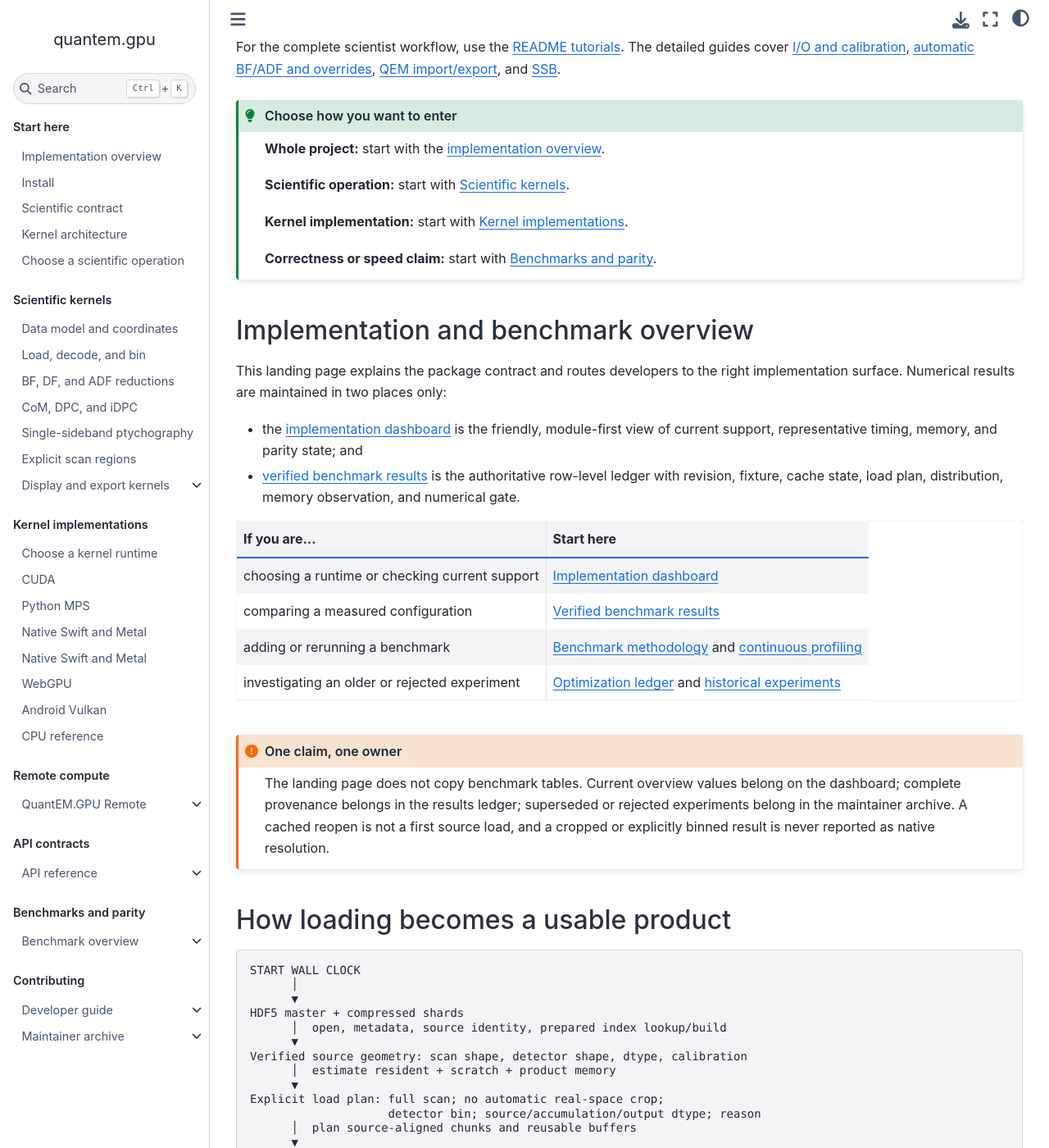
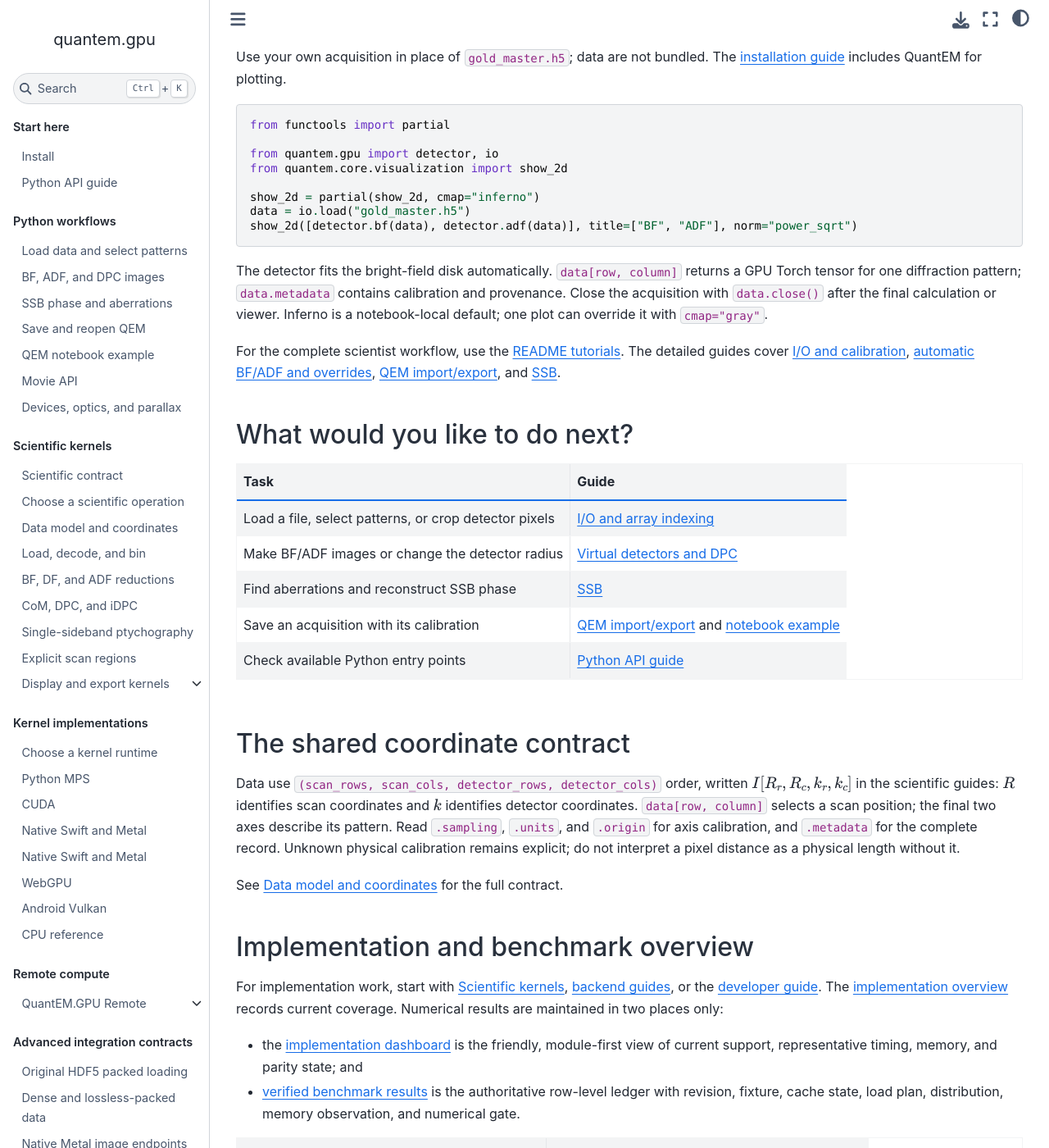
Before and after one commit to bobleesj/quantem.gpu, a Jupyter Book: the page built from docs/intro.md, in a window 1280 px wide and 1400 px high, scrolled down 815 px. Shown: the whole window at 82% size. Built offline with Jupyter Book 1.0.4 settings and Sphinx 7.4.7 and the Sphinx Book theme 1.1.4, drawn with Linux system fonts in a browser that asks for light colours; some of the changed text lies outside the part shown.

Commit message:
docs: prioritize Python workflows and MPS setup

````diff
--- a/docs/_toc.yml
+++ b/docs/_toc.yml
@@ -3,18 +3,32 @@ root: intro
 parts:
   - caption: Start here
     chapters:
-      - file: dashboard
-        title: Implementation overview
       - file: install
-      - file: concepts/scientific-contract
-        title: Scientific contract
-      - file: concepts/kernel-architecture
-        title: Kernel architecture
-      - file: kernels/index
-        title: Choose a scientific operation
+      - file: api/index
+        title: Python API guide
+
+  - caption: Python workflows
+    chapters:
+      - file: api/io
+        title: Load data and select patterns
+      - file: api/images_dpc
+        title: BF, ADF, and DPC images
+      - file: api/ssb
+        title: SSB phase and aberrations
+      - file: api/qem-python
+        title: Save and reopen QEM
+      - file: examples/qem_portable
+        title: QEM notebook example
+      - file: api/movie
+      - file: api/core
+        title: Devices, optics, and parallax
 
   - caption: Scientific kernels
     chapters:
+      - file: concepts/scientific-contract
+        title: Scientific contract
+      - file: kernels/index
+        title: Choose a scientific operation
       - file: kernels/data-model
         title: Data model and coordinates
       - file: kernels/load-decode-bin
@@ -36,9 +50,9 @@ parts:
     chapters:
       - file: platforms/index
         title: Choose a kernel runtime
-      - file: platforms/cuda
       - file: platforms/mps
         title: Python MPS
+      - file: platforms/cuda
       - file: platforms/swift-metal
       - file: platforms/swift-metal-additions
         title: Native Swift and Metal
@@ -62,41 +76,32 @@ parts:
           - file: remote/admission
             title: GPU admission and residency
 
-  - caption: API contracts
+  - caption: Advanced integration contracts
     chapters:
-      - file: api/index
-        title: API reference
-        sections:
-          - file: api/io
-          - file: api/original-hdf5-metal-packing
-            title: Original HDF5 packed loading
-          - file: api/representations
-            title: Dense and lossless-packed data
-          - file: api/images_dpc
-          - file: api/ssb
-          - file: api/movie
-          - file: api/metal_image
-          - file: api/native_4dstem_io
-          - file: api/native_resident
-          - file: api/native-acquisition-formats
-          - file: integrations/k3-dm4-qem
-          - file: api/qem-format
-          - file: api/qem-python
-          - file: examples/qem_portable
-          - file: api/qem-codecs
-          - file: api/qem-metadata-mapping
-          - file: api/qem-interoperability
-          - file: api/experimental_metal_entropy_series
-            title: Experimental Metal entropy series (2026-09-08)
-          - file: api/native_lossless_pack_v1_producer
-            title: Native Lossless Pack Format v1 producer
-          - file: api/compact_4dstem_h5
-            title: Lossless Pack Format v1
-          - file: api/core
-            title: Device, optics, screening, and parallax
+      - file: api/original-hdf5-metal-packing
+        title: Original HDF5 packed loading
+      - file: api/representations
+        title: Dense and lossless-packed data
+      - file: api/metal_image
+      - file: api/native_4dstem_io
+      - file: api/native_resident
+      - file: api/native-acquisition-formats
+      - file: integrations/k3-dm4-qem
+      - file: api/qem-format
+      - file: api/qem-codecs
+      - file: api/qem-metadata-mapping
+      - file: api/qem-interoperability
+      - file: api/experimental_metal_entropy_series
+        title: Experimental Metal entropy series (2026-09-08)
+      - file: api/native_lossless_pack_v1_producer
+        title: Native Lossless Pack Format v1 producer
+      - file: api/compact_4dstem_h5
+        title: Lossless Pack Format v1
 
   - caption: Benchmarks and parity
     chapters:
+      - file: dashboard
+        title: Implementation overview
       - file: performance/index
         title: Benchmark overview
         sections:
@@ -127,6 +132,8 @@ parts:
 
   - caption: Contributing
     chapters:
+      - file: concepts/kernel-architecture
+        title: Kernel architecture
       - file: developer/index
         title: Developer guide
         sections:
--- a/docs/developer/writing.md
+++ b/docs/developer/writing.md
@@ -2,17 +2,24 @@
 
 QuantEM.GPU follows the coding and documentation conventions in
 [`ophusgroup/dev` Appendix D](https://github.com/ophusgroup/dev#appendix-d-coding-standards).
-Write for scientific API authors, kernel/runtime implementers, and application
-integrators as well as scientists calling the API. State the scientific
-operation first, define its stable contract, map it to real source paths, and
-explain how to verify an implementation.
+Write first for scientists using Python notebooks and scripts. Lead with the
+shortest public workflow and the resulting scientific image or array. Present
+Apple Silicon MPS setup before NVIDIA CUDA setup. Keep kernel implementation,
+native application integration, and benchmark machinery in later sections.
+
+Python is the user interface; MPS and CUDA are execution backends. Document one
+public API where supported, and state backend-specific limits explicitly. On
+implementation pages, define the scientific contract, map it to source paths,
+and explain how to verify it.
 
 ## Audiences and page types
 
-Use the page type that matches the developer's question:
+Use the page type that matches the reader's question:
 
 | Reader question | Page type | Required content |
 |---|---|---|
+| How do I load data and get an image? | Python workflow | minimal calls, automatic defaults, calibration, output, optional overrides |
+| How do I run it on my computer? | Installation | Python first, Apple Silicon MPS then NVIDIA CUDA, verified dependencies |
 | What does this operation compute? | Scientific kernel | equations, coordinates, shapes/dtypes/units, optimization model, source map, parity gates |
 | How do I implement it on my device? | Kernel implementation | runtime boundary, sources, memory/execution model, build, profiling, acceptance |
 | What may my code call and rely on? | API contract | typed inputs/outputs/errors, provenance, minimal example, ownership |
--- a/docs/intro.md
+++ b/docs/intro.md
@@ -1,8 +1,9 @@
 # quantem.gpu
 
-One scientific GPU contract for electron microscopy—from compressed detector
-data to exact products—across NVIDIA CUDA, Apple MPS/Metal, native Swift,
-WebGPU, and an explicit CPU reference.
+GPU-accelerated 4D-STEM analysis for scientists using Python. Load an
+acquisition, select diffraction patterns, create BF/ADF and DPC images, and
+reconstruct phase with single-sideband ptychography (SSB). Start with the
+Python workflow below; choose Apple Silicon MPS or NVIDIA CUDA for execution.
 
 ```{admonition} Living pre-release draft
 :class: important
@@ -10,7 +11,7 @@ This site documents the current source checkout. APIs and runtime coverage
 may change; use the [source installation instructions](install.md) and record
 `git rev-parse HEAD` with your results. The version field still reads
 `0.0.1rc8`, but the current examples require changes newer than that published
-candidate. Swift consumers also pin an exact verified Git revision.
+candidate.
 
 The documentation is a draft, but retained performance and parity rows are not
 draft estimates: each is a frozen historical measurement tied to its stated
@@ -18,7 +19,21 @@ date, source revision, device, data plan, cache state, and acceptance rule. A
 newer revision does not automatically inherit those measurements.
 ```
 
+## Install for your computer
+
+| Computer | Python installation |
+|---|---|
+| Apple Silicon Mac | {ref}`MPS/Metal setup <apple-silicon-mac-mps-metal>` |
+| NVIDIA GPU on Linux | {ref}`CUDA setup <nvidia-gpu-cuda-linux>` |
+
+Both backends use the public Python API. Supported options differ by operation;
+check the relevant guide before choosing one. The Mac backend uses MLX/Metal
+for computation; array indexing returns PyTorch tensors on the selected GPU.
+
 ## Python quick start
+
+Use your own acquisition in place of `gold_master.h5`; data are not bundled.
+The [installation guide](install.md) includes QuantEM for plotting.
 
 ```python
 from functools import partial
@@ -43,24 +58,34 @@ The detailed guides cover [I/O and calibration](api/io.md),
 [automatic BF/ADF and overrides](api/images_dpc.md),
 [QEM import/export](api/qem-python.md), and [SSB](api/ssb.md).
 
-```{admonition} Choose how you want to enter
-:class: tip
-**Whole project:** start with the
-[implementation overview](dashboard.md).
+## What would you like to do next?
 
-**Scientific operation:** start with [Scientific kernels](kernels/index.md).
+| Task | Guide |
+|---|---|
+| Load a file, select patterns, or crop detector pixels | [I/O and array indexing](api/io.md) |
+| Make BF/ADF images or change the detector radius | [Virtual detectors and DPC](api/images_dpc.md) |
+| Find aberrations and reconstruct SSB phase | [SSB](api/ssb.md) |
+| Save an acquisition with its calibration | [QEM import/export](api/qem-python.md) and [notebook example](examples/qem_portable.ipynb) |
+| Check available Python entry points | [Python API guide](api/index.md) |
 
-**Kernel implementation:** start with [Kernel implementations](platforms/index.md).
+## The shared coordinate contract
 
-**Correctness or speed claim:** start with
-[Benchmarks and parity](performance/index.md).
-```
+Data use `(scan_rows, scan_cols, detector_rows, detector_cols)` order,
+written $I[R_r,R_c,k_r,k_c]$ in the scientific guides: $R$ identifies scan
+coordinates and $k$ identifies detector coordinates.
+`data[row, column]` selects a scan position; the final two axes describe its
+pattern. Read `.sampling`, `.units`, and `.origin` for axis calibration,
+and `.metadata` for the complete record. Unknown physical calibration remains
+explicit; do not interpret a pixel distance as a physical length without it.
+
+See [Data model and coordinates](kernels/data-model.md) for the full contract.
 
 ## Implementation and benchmark overview
 
-This landing page explains the package contract and routes developers to the
-right implementation surface. Numerical results are maintained in two places
-only:
+For implementation work, start with [Scientific kernels](kernels/index.md),
+[backend guides](platforms/index.md), or the [developer guide](developer/index.md).
+The [implementation overview](dashboard.md) records current coverage. Numerical
+results are maintained in two places only:
 
 - the [implementation dashboard](dashboard.md) is the friendly, module-first
   view of current support, representative timing, memory, and parity state; and
@@ -123,95 +150,7 @@ and policy reason. See [Load, decode, and bin](kernels/load-decode-bin.md) for
 the mathematical contract and [Benchmark methodology](performance/methodology.md)
 for every timed stage.
 
-## The shared coordinate contract
-
-Every backend interprets 4D-STEM data as
-
-$$
-I[R_r,R_c,k_r,k_c],
-\qquad (\text{row},\text{column})\equiv(r,c),
-$$
-
-where $\mathbf R=(R_r,R_c)$ is the real-space probe/scan coordinate and
-$\mathbf k=(k_r,k_c)$ is the detector coordinate. A private device layout may
-be flattened, transposed, tiled, packed, or detector-major, but the public
-shape, masks, metadata, and results preserve this meaning.
-
-Read [Data model and coordinates](kernels/data-model.md) before implementing a
-new kernel.
-
-## Find the operation you are implementing
-
-| Operation | Meaning | Kernel page |
-|---|---|---|
-| Load/decode/bin | compressed source to typed resident counts | [Load, decode, and bin](kernels/load-decode-bin.md) |
-| Virtual detector | BF/DF/ADF and mean-diffraction reductions | [BF, DF, and ADF](kernels/virtual-detectors.md) |
-| Detector moments | CoM row, CoM column, DPC, and iDPC | [CoM, DPC, and iDPC](kernels/com-dpc-idpc.md) |
-| Ptychography | SSB object, phase, loss, and aberrations | [Single-sideband ptychography](kernels/ssb.md) |
-| Scan selection | explicit half-open real-space subsets | [Explicit scan regions](kernels/scan-regions.md) |
-| Presentation math | ranges, histograms, colormaps, FFT views, movies | [Display and export kernels](kernels/display-export.md) |
-
-Each page combines the scientific equations, exactness and provenance rules,
-optimization model, backend source map, and parity gate. This keeps the math
-beside the operation instead of separating it into a generic tutorial.
-
-## Choose the runtime you are implementing
-
-| Runtime | Start here | Primary implementation boundary |
-|---|---|---|
-| CUDA | [CUDA](platforms/cuda.md) | Python adapters, CuPy, CUDA C/RawKernel |
-| Python MPS | [Python MPS](platforms/mps.md) | Python adapters, MLX/PyObjC, Metal kernels |
-| Native Swift/Metal | [Native Swift and Metal](platforms/swift-metal.md) | SwiftPM products and bundled Metal resources |
-| WebGPU | [WebGPU](platforms/webgpu.md) | TypeScript adapters and WGSL resources |
-| CPU reference | [CPU reference](platforms/cpu-reference.md) | independent NumPy/reference implementation |
-
-Runtimes follow the same operation contracts where implemented. Support differs
-by operation; consult the runtime pages and acceptance evidence before relying
-on a capability.
-
-To run the CUDA implementation as a service, use
-[QuantEM.GPU Remote](remote/index.md). Remote access is deployment and
-communication, not another kernel runtime.
-
-## What belongs in this package
-
-`quantem.gpu` owns reusable accelerated IO, math, kernels, result contracts,
-resource estimation, and scientific provenance. A consuming application owns
-presentation, user-visible resource-policy choices, scheduling, and lifecycle.
-No application framework or view state is required to build or test this
-package.
-
-Read [Kernel architecture](concepts/kernel-architecture.md) for the source tree
-and [Kernel development lifecycle](developer/kernel-lifecycle.md) before adding
-an implementation.
-
-## How to interpret performance evidence
-
-The [implementation overview](dashboard.md) is the dense one-page view
-of implementation coverage and headline measurements. The
-[Benchmarks and parity](performance/index.md) section keeps the complete
-current and historical evidence with source revision, hardware, data
-shape/dtype, cache state, load plan, memory peak, parity artifact, and
-benchmark definition.
-
-A cached reopen is not a first source load. A cropped or binned fixture is not
-full-resolution evidence. A compile test is not a hardware benchmark. Rejected
-experiments remain recorded so kernel developers can avoid repeating known
-regressions.
-
-## Start coding
-
-Install the runtime you need, run the smallest relevant parity test, then use
-the physical target device for performance evidence:
-
-```bash
-python -m pip install -e ".[dev,docs]"
-PYTHONPATH=src python -m pytest -q
-swift test
-```
-
-See [Install](install.md), [API contracts](api/index.md), and
-[Contributing](developer/index.md).
+::::
 
 ## Citing and support
 
--- a/docs/performance/evidence_manifest.json
+++ b/docs/performance/evidence_manifest.json
@@ -9,8 +9,8 @@
   "pages": [
     {
       "path": "docs/intro.md",
-      "sha256": "c795824878ea7285f8cca048da9fac14f11a7b39dcc4c50312805cd1a961d344",
-      "role": "Developer landing page and benchmark routing without copied measurements"
+      "sha256": "99f716e732c7929117b4c6454383a12adb8527415ff6cc96cfadae984a99a626",
+      "role": "Python user landing page and benchmark routing without copied measurements"
     },
     {
       "path": "docs/dashboard.md",
````
Also changed, not shown: other parts of docs/intro.md (+2 -0 lines), README.md (+11 -11 lines), docs/api/index.md (+45 -38 lines), docs/install.md (+23 -19 lines), docs/platforms/index.md (+5 -2 lines), 1 other file.
